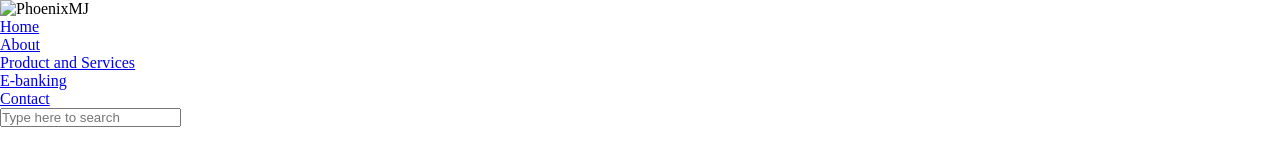
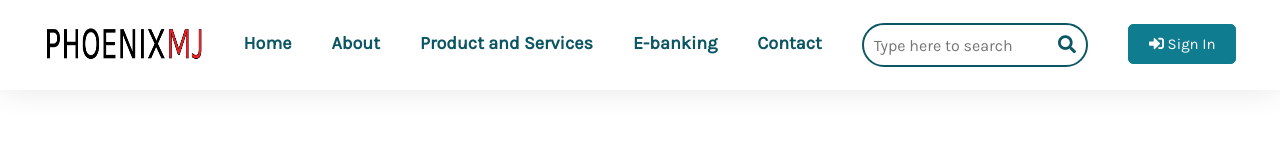
Before and after one commit to MockingJay-TC/Web_Application, a plain HTML site: page index.html in a window 1280 px wide. Drawn offline with Linux system fonts and the light colour scheme.

Commit message:
updated css

```diff
--- a/css/style.css
+++ b/css/style.css
@@ -1,9 +1,73 @@
 *{
     margin: 0px;
     padding: 0px;
+    font-family: 'karla', sans-serif;
 }
 
 .scaffold{
     width: 100vw;
     margin: auto;
 }
+.nav-section{
+    background-color: #ffffff;
+    display: flex;
+    align-items: center;
+    justify-content: center;
+    box-shadow: 0px 0px 30px 0.1px rgb(0,0,0,0.1);
+    color: #262626;
+}
+.logo{
+
+    padding: 20px;
+}
+.logo img{
+    height: 50px;
+    width: 160px;
+    float: left;
+    cursor: pointer;
+
+}
+.nav-section ul {
+    display: flex;
+    list-style: none;
+    line-height: 40px;
+}
+.nav-section ul li{
+    padding: 20px;
+    font-size: 18px;
+    font-weight: 600;
+
+}
+.nav-section ul li a{
+    text-decoration: none;
+    color: #0c5663;
+}
+.nav-section ul li a:hover{
+    color: #999;
+}
+
+.search-box{
+    border: 2px solid #0c5663;
+    padding: 0px 10px 0px 10px;
+    border-radius: 25px;
+}
+.search-txt{
+    border: none;
+    outline: none;
+    font-size: 16px;
+}
+.sign {
+    background: #0f7c90;
+    padding: 10px 20px;
+    font-size: 15px;
+    border-radius: 5px;
+    outline: none;
+    border: 1px solid #0f7c90;
+    color: white;
+    width: auto;
+  }
+  .sign:hover {
+    color: white;
+    border: 1px solid #0c5663;
+    background: #0c5663;
+  }
--- a/index.html
+++ b/index.html
@@ -9,6 +9,8 @@
     <link rel="stylesheet" href="css/style.css">
     <link rel="preconnect" href="https://fonts.gstatic.com">
     <link href="https://fonts.googleapis.com/css2?family=Karla&display=swap" rel="stylesheet">
+    <link rel="stylesheet" href="https://use.fontawesome.com/releases/v5.15.2/css/all.css"
+        integrity="sha384-vSIIfh2YWi9wW0r9iZe7RJPrKwp6bG+s9QZMoITbCckVJqGCCRhc+ccxNcdpHuYu" crossorigin="anonymous">
 </head>
 
 <body>
@@ -27,8 +29,16 @@
                     <li>
                         <div class="search-box">
                             <input type="text" class="search-txt" placeholder="Type here to search">
-                            <a href="#"> <i class="fas fa-search"></i> </a>
+                            <a href="#"><i class="fas fa-search"></i></a>
                         </div>
+                    </li>
+                    <li>
+                        <a href="#">
+                            <button class="sign">
+                                <i class="fas fa-sign-in-alt "></i>
+                                Sign In
+                            </button>
+                        </a>
                     </li>
                 </ul>
             </div>
```
Also changed, not shown: images/logo.png (added).
